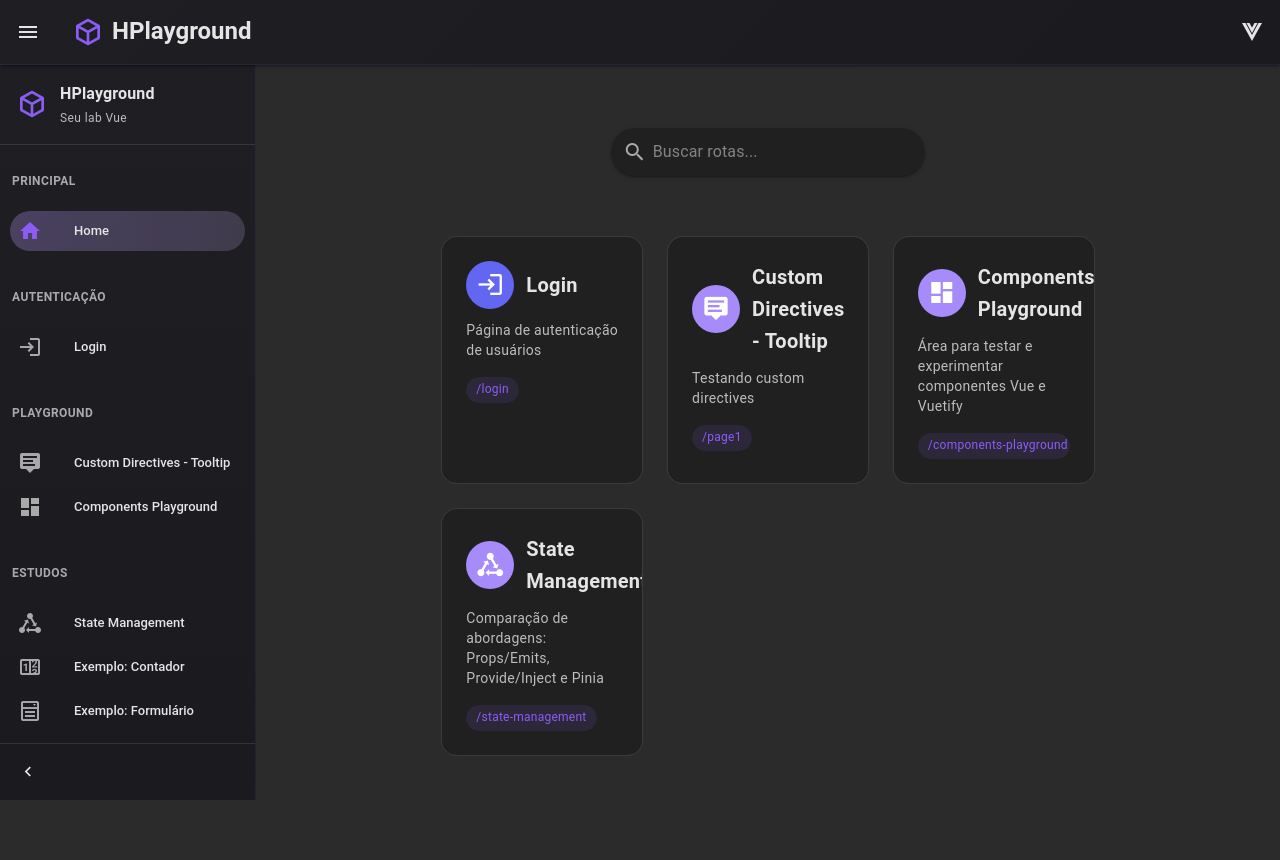
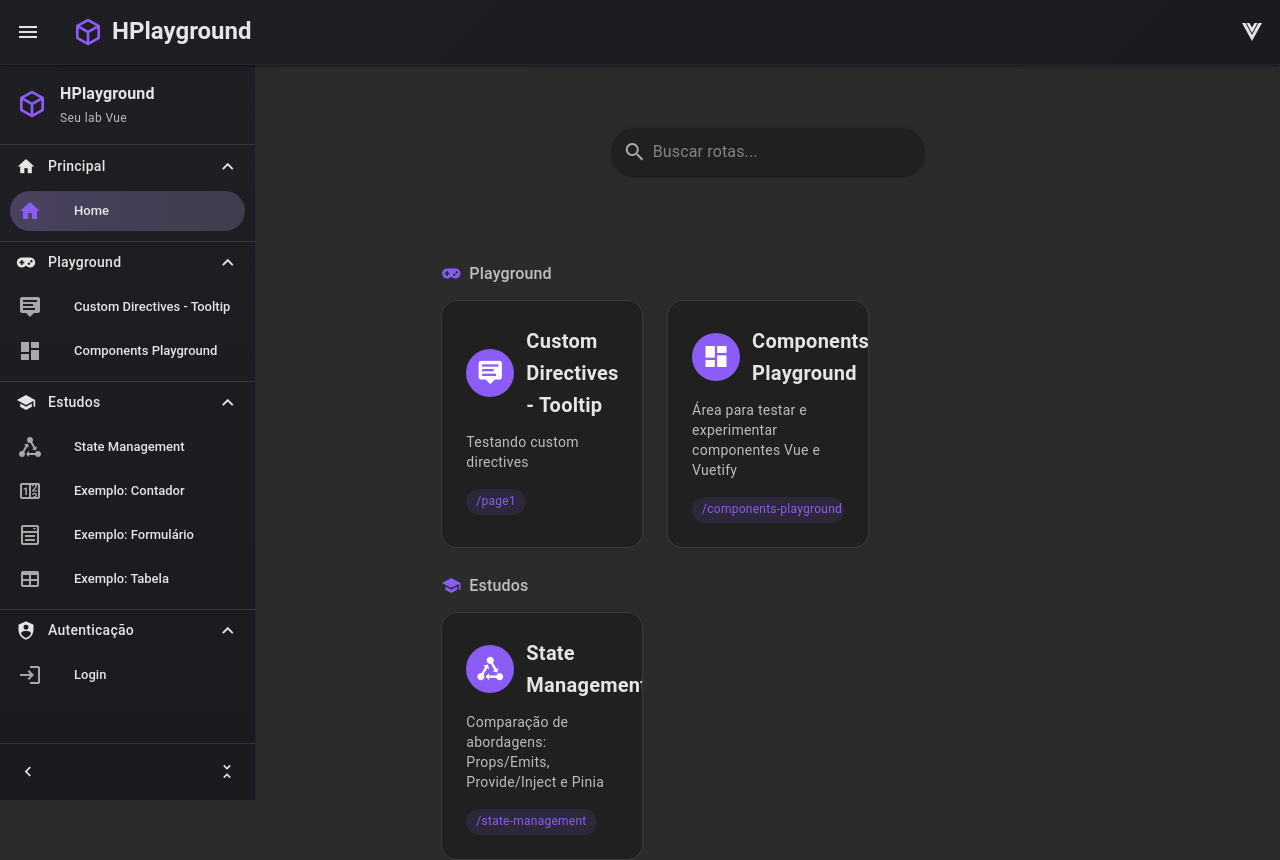
Before and after one commit to Hiagozeroum/HPlayground, a Vue app in the folder frontend/: page / in a window 1280 px wide. Shown: the top 860 px of the page. Built offline with nearby package versions, Linux system fonts and the light colour scheme; the HTML template or start-up script is replaced by a standard one.

Commit message:
Melhorias no agrupamento de rotas e drawer

```diff
--- a/frontend/src/components/layout/AppDrawer.vue
+++ b/frontend/src/components/layout/AppDrawer.vue
@@ -2,13 +2,31 @@
 import { useNavbarStore } from '@/stores/navbar'
 import { routeGroups } from '@/config/routes'
 import { useRouter, useRoute } from 'vue-router'
-import { computed } from 'vue'
+import { computed, ref } from 'vue'
 
 const navbarStore = useNavbarStore()
 const router = useRouter()
 const route = useRoute()
 
 const currentRoute = computed(() => route.name)
+
+// Índices de todos os painéis
+const allPanelIndices = routeGroups.map((_, i) => i)
+
+// Controla quais painéis estão expandidos (todos abertos por padrão)
+const expandedPanels = ref<number[]>([...allPanelIndices])
+
+// Verifica se todos os painéis estão expandidos
+const allExpanded = computed(() => expandedPanels.value.length === routeGroups.length)
+
+// Expande ou recolhe todos os painéis
+function toggleAllPanels() {
+  if (allExpanded.value) {
+    expandedPanels.value = []
+  } else {
+    expandedPanels.value = [...allPanelIndices]
+  }
+}
 
 function navigateTo(path: string) {
   router.push(path)
@@ -30,30 +48,30 @@ function navigateTo(path: string) {
 
     <v-divider v-if="!navbarStore.rail"></v-divider>
 
-    <!-- Rotas agrupadas -->
-    <template v-for="group in routeGroups" :key="group.name">
-      <!-- Header do grupo (apenas quando não está em rail mode) -->
-      <v-list-subheader
+    <!-- Rotas agrupadas com Expansion Panels -->
+    <v-expansion-panels
       v-if="!navbarStore.rail"
-        class="text-uppercase text-caption font-weight-bold ml-3 mt-4"
+      v-model="expandedPanels"
+      multiple
+      variant="accordion"
+      class="drawer-panels"
     >
-        {{ group.name }}
-      </v-list-subheader>
+      <v-expansion-panel
+        v-for="(group, index) in routeGroups"
+        :key="group.name"
+        :value="index"
+        class="drawer-panel"
+      >
+        <v-expansion-panel-title class="panel-title">
+          <v-icon :icon="group.icon" size="20" class="mr-3"></v-icon>
+          <span class="text-body-2 font-weight-medium">{{ group.name }}</span>
+        </v-expansion-panel-title>
 
-      <!-- Divider visual quando em rail mode -->
-      <v-divider v-else class="my-2 mx-4"></v-divider>
-
-      <v-list density="compact" nav>
-        <v-tooltip
+        <v-expansion-panel-text class="panel-content">
+          <v-list density="compact" nav class="pa-0">
+            <v-list-item
               v-for="routeItem in group.routes"
               :key="routeItem.path"
-          :text="routeItem.title"
-          location="end"
-          :disabled="!navbarStore.rail"
-        >
-          <template #activator="{ props }">
-            <v-list-item
-              v-bind="props"
               :prepend-icon="routeItem.icon"
               :title="routeItem.title"
               :value="routeItem.name"
@@ -63,19 +81,38 @@ function navigateTo(path: string) {
               @click="navigateTo(routeItem.path)"
             >
             </v-list-item>
-          </template>
-        </v-tooltip>
+          </v-list>
+        </v-expansion-panel-text>
+      </v-expansion-panel>
+    </v-expansion-panels>
+
+    <!-- Rail mode: lista compacta com tooltips -->
+    <template v-else>
+      <template v-for="group in routeGroups" :key="group.name">
+        <v-divider class="my-2 mx-4"></v-divider>
+        <v-list density="compact" nav>
+          <v-list-item
+            v-for="routeItem in group.routes"
+            :key="routeItem.path"
+            v-h-tooltip.right="routeItem.title"
+            :prepend-icon="routeItem.icon"
+            :value="routeItem.name"
+            :active="currentRoute === routeItem.name"
+            class="drawer-item"
+            rounded="xl"
+            @click="navigateTo(routeItem.path)"
+          >
+          </v-list-item>
         </v-list>
       </template>
+    </template>
 
-    <!-- Botão de toggle no rodapé -->
+    <!-- Botões de toggle no rodapé -->
     <template #append>
       <v-divider></v-divider>
-      <div class="pa-2">
-        <v-tooltip :text="navbarStore.rail ? 'Expandir menu' : 'Recolher menu'" location="end">
-          <template #activator="{ props }">
+      <div class="d-flex align-center justify-space-between pa-2">
         <v-btn
-              v-bind="props"
+          v-h-tooltip.right="navbarStore.rail ? 'Expandir menu' : 'Recolher menu'"
           icon
           variant="text"
           size="small"
@@ -85,8 +122,18 @@ function navigateTo(path: string) {
             {{ navbarStore.rail ? 'mdi-chevron-right' : 'mdi-chevron-left' }}
           </v-icon>
         </v-btn>
-          </template>
-        </v-tooltip>
+        <v-btn
+          v-if="!navbarStore.rail"
+          v-h-tooltip.top="allExpanded ? 'Recolher grupos' : 'Expandir grupos'"
+          icon
+          variant="text"
+          size="small"
+          @click="toggleAllPanels"
+        >
+          <v-icon size="20">
+            {{ allExpanded ? 'mdi-unfold-less-horizontal' : 'mdi-unfold-more-horizontal' }}
+          </v-icon>
+        </v-btn>
       </div>
     </template>
   </v-navigation-drawer>
@@ -96,6 +143,36 @@ function navigateTo(path: string) {
 .app-drawer {
   background: linear-gradient(180deg, #1f1f23 0%, #1a1a1f 100%) !important;
   border-right: 1px solid rgba(139, 92, 246, 0.1);
+}
+
+.drawer-panels {
+  background: transparent;
+}
+
+.drawer-panel {
+  background: transparent !important;
+}
+
+.drawer-panel :deep(.v-expansion-panel__shadow) {
+  display: none;
+}
+
+.panel-title {
+  min-height: 44px !important;
+  padding: 8px 16px !important;
+  background: transparent !important;
+}
+
+.panel-title:hover {
+  background: rgba(139, 92, 246, 0.05) !important;
+}
+
+.panel-content {
+  background: transparent !important;
+}
+
+.panel-content :deep(.v-expansion-panel-text__wrapper) {
+  padding: 0 8px 8px 8px !important;
 }
 
 .drawer-item {
--- a/frontend/src/composables/useRoutes.ts
+++ b/frontend/src/composables/useRoutes.ts
@@ -1,5 +1,5 @@
 import { computed, ref } from 'vue'
-import { routesConfig } from '@/config/routes'
+import { routesConfig, routeGroups } from '@/config/routes'
 import type { RouteInfo } from '@/types/route'
 
 /**
@@ -28,6 +28,33 @@ export function useRoutes() {
     )
   })
 
+  // Agrupa rotas filtradas por categoria (para exibição na Home)
+  const filteredRouteGroups = computed(() => {
+    const query = searchQuery.value.toLowerCase().trim()
+
+    return routeGroups
+      .map((group) => {
+        // Se o nome do grupo bate com a busca, mostra todas as rotas visíveis do grupo
+        const groupNameMatches = query && group.name.toLowerCase().includes(query)
+
+        return {
+          ...group,
+          routes: group.routes.filter((r) => {
+            if (r.showInHome === false) return false
+            if (groupNameMatches) return true
+            if (!query) return true
+
+            return (
+              r.title.toLowerCase().includes(query) ||
+              r.description.toLowerCase().includes(query) ||
+              r.path.toLowerCase().includes(query)
+            )
+          }),
+        }
+      })
+      .filter((group) => group.routes.length > 0)
+  })
+
   function getRouteByName(name: string): RouteInfo | undefined {
     return routesConfig.find((route) => route.name === name)
   }
@@ -41,6 +68,7 @@ export function useRoutes() {
     allRoutes,
     visibleRoutes,
     filteredRoutes,
+    filteredRouteGroups,
     getRouteByName,
     clearSearch,
   }
--- a/frontend/src/config/routes.ts
+++ b/frontend/src/config/routes.ts
@@ -25,16 +25,6 @@ export const routesConfig: RouteInfo[] = [
     component: HomePage,
     showInHome: false,
     category: 'principal',
-  },
-  {
-    path: '/login',
-    name: 'login',
-    title: 'Login',
-    description: 'Página de autenticação de usuários',
-    icon: 'mdi-login',
-    component: Login,
-    showInHome: true,
-    category: 'autenticação',
   },
   {
     path: '/page1',
@@ -96,6 +86,16 @@ export const routesConfig: RouteInfo[] = [
     showInHome: false,
     category: 'estudos',
   },
+  {
+    path: '/login',
+    name: 'login',
+    title: 'Login',
+    description: 'Página de autenticação de usuários',
+    icon: 'mdi-login',
+    component: Login,
+    showInHome: true,
+    category: 'autenticação',
+  },
 ]
 
 /**
@@ -108,11 +108,6 @@ export const routeGroups: RouteGroup[] = [
     routes: routesConfig.filter((r) => r.category === 'principal'),
   },
   {
-    name: 'Autenticação',
-    icon: 'mdi-shield-account',
-    routes: routesConfig.filter((r) => r.category === 'autenticação'),
-  },
-  {
     name: 'Playground',
     icon: 'mdi-gamepad-variant',
     routes: routesConfig.filter((r) => r.category === 'playground'),
@@ -122,4 +117,9 @@ export const routeGroups: RouteGroup[] = [
     icon: 'mdi-school',
     routes: routesConfig.filter((r) => r.category === 'estudos'),
   },
+  {
+    name: 'Autenticação',
+    icon: 'mdi-shield-account',
+    routes: routesConfig.filter((r) => r.category === 'autenticação'),
+  },
 ].filter((group) => group.routes.length > 0) // Remove grupos vazios
--- a/frontend/src/views/HomePage.vue
+++ b/frontend/src/views/HomePage.vue
@@ -2,7 +2,7 @@
 import { useRoutes } from '@/composables/useRoutes'
 import { useRouter } from 'vue-router'
 
-const { searchQuery, filteredRoutes } = useRoutes()
+const { searchQuery, filteredRouteGroups } = useRoutes()
 const router = useRouter()
 
 function navigateTo(path: string) {
@@ -34,11 +34,20 @@ function navigateTo(path: string) {
       </v-col>
     </v-row>
 
-    <!-- Cards de rotas -->
+    <!-- Cards de rotas agrupadas -->
     <v-row class="justify-center mt-4">
       <v-col cols="12" md="10" lg="8">
+        <!-- Grupos de rotas -->
+        <template v-for="group in filteredRouteGroups" :key="group.name">
+          <div class="d-flex align-center mb-3 mt-6">
+            <v-icon :icon="group.icon" size="20" color="primary" class="mr-2"></v-icon>
+            <span class="text-subtitle-1 font-weight-medium text-medium-emphasis">
+              {{ group.name }}
+            </span>
+          </div>
+
           <v-row>
-          <v-col v-for="route in filteredRoutes" :key="route.path" cols="12" sm="6" md="4">
+            <v-col v-for="route in group.routes" :key="route.path" cols="12" sm="6" md="4">
               <v-card
                 hover
                 class="route-card h-100"
@@ -48,17 +57,7 @@ function navigateTo(path: string) {
               >
                 <v-card-text class="pa-6">
                   <div class="d-flex align-center mb-3">
-                  <v-avatar
-                    :color="
-                      route.icon === 'mdi-home'
-                        ? 'primary'
-                        : route.icon === 'mdi-login'
-                          ? 'secondary'
-                          : 'accent'
-                    "
-                    size="48"
-                    class="mr-3"
-                  >
+                    <v-avatar color="primary" size="48" class="mr-3">
                       <v-icon :icon="route.icon" size="28" color="white"></v-icon>
                     </v-avatar>
                     <div>
@@ -76,9 +75,12 @@ function navigateTo(path: string) {
                 </v-card-text>
               </v-card>
             </v-col>
+          </v-row>
+        </template>
 
         <!-- Mensagem quando não há resultados -->
-          <v-col v-if="filteredRoutes.length === 0" cols="12">
+        <v-row v-if="filteredRouteGroups.length === 0">
+          <v-col cols="12">
             <v-alert type="info" variant="tonal" class="text-center">
               <v-icon icon="mdi-alert-circle" size="48" class="mb-2"></v-icon>
               <div>Nenhuma rota encontrada com "{{ searchQuery }}"</div>
```
Lines whose indentation alone changed are shown as unchanged.
